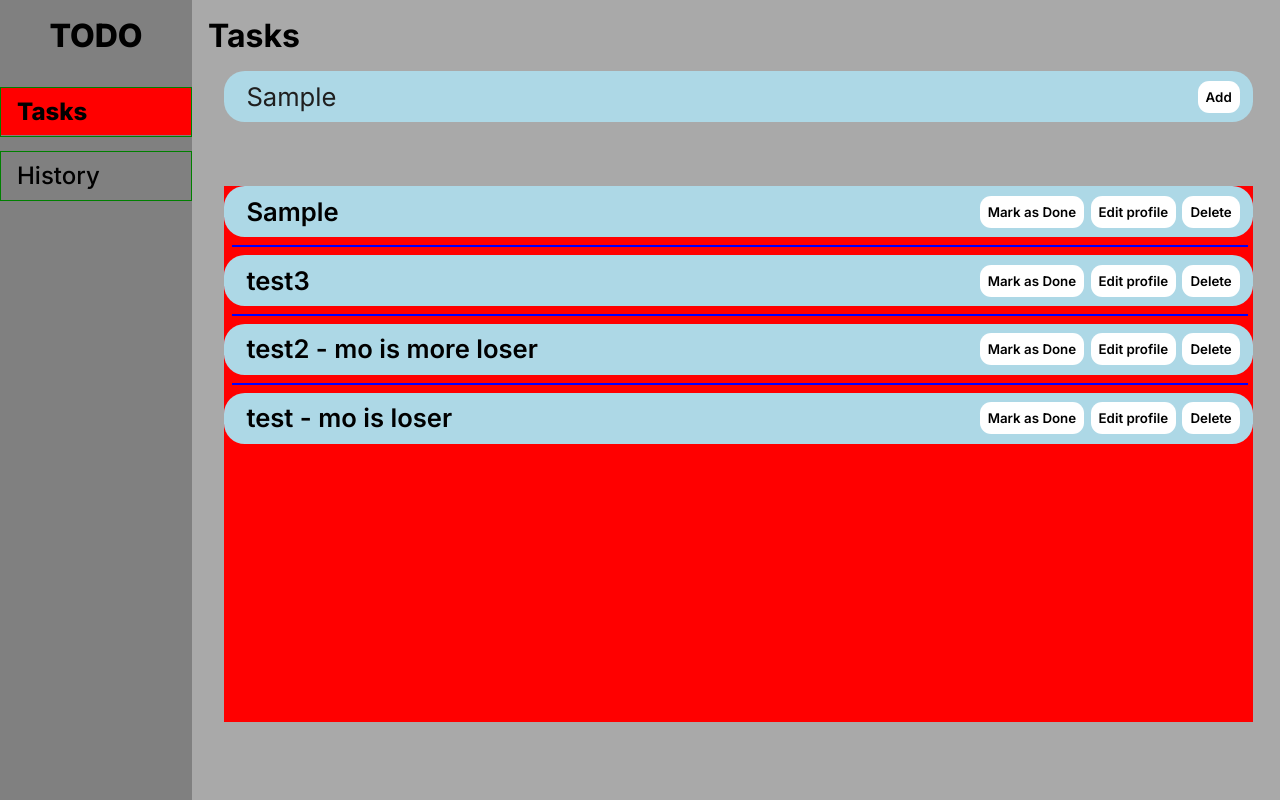
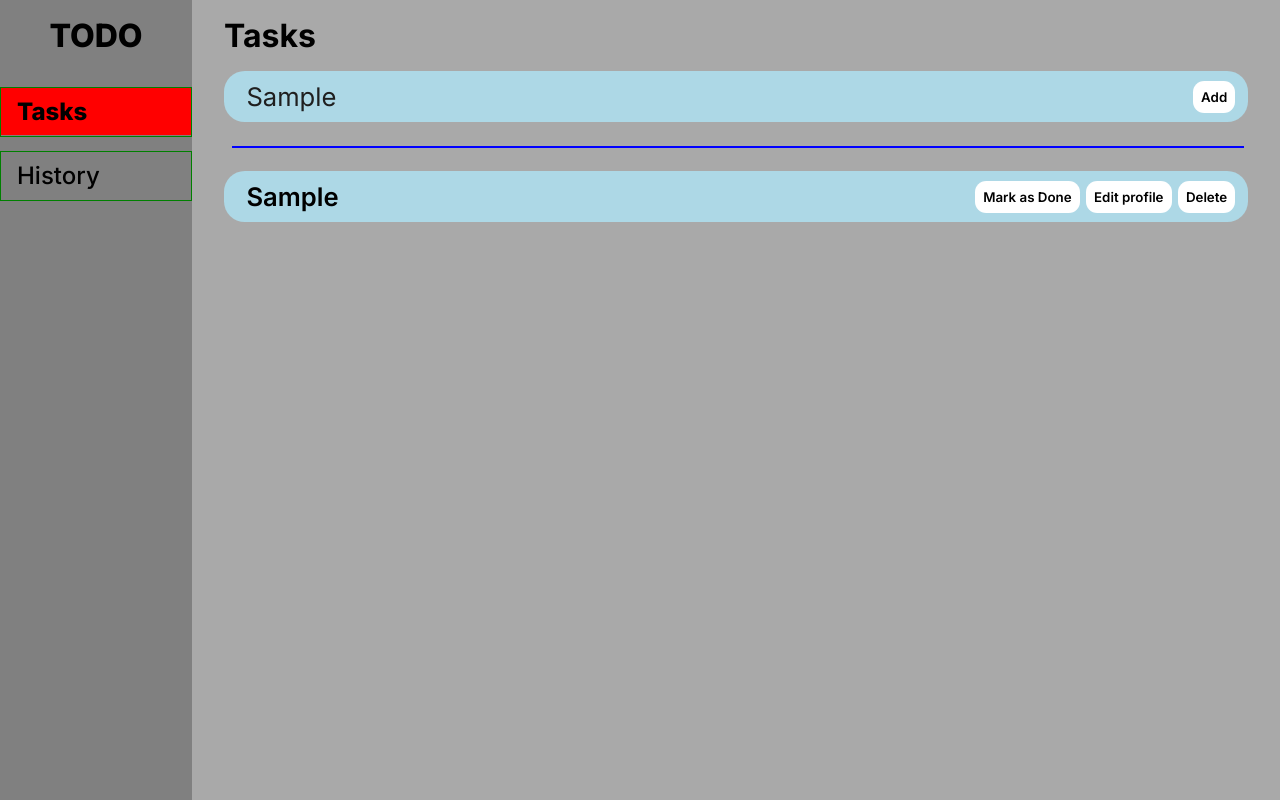
Before and after one commit to Moo2meenn/todo-app, a React (Create React App) app: page / in a window 1280 px wide. Both pictures are taken after typing "Sample" into the empty fields and a click on the button "Add". Built offline with nearby package versions, Linux system fonts and the light colour scheme.

Commit message:
refactor v2 - refactored literally everything

```diff
--- a/src/App.js
+++ b/src/App.js
@@ -1,22 +1,24 @@
-import React, { useState } from "react";
+import React from "react";
 import { Routes, Route } from "react-router-dom";
 //Import components
 import GlobalStyles from "./components/GlobalStyles";
 import Nav from "./components/Nav";
+import styled from "styled-components";
 //Import pages
 import Tasks from "./pages/Tasks";
 import History from "./pages/History";
-import TasksList from "./components/TasksList";
-import HistoryList from "./components/HistoryList";
+
+import { useTasks, useTaskHistory } from "./states";
 
 function App() {
-  const [tasks, setTasks] = useState(TasksList());
-  const [history, setHistory] = useState(HistoryList());
+  const [tasks, setTasks] = useTasks();
+  const [history, setHistory] = useTaskHistory();
 
   return (
-    <div className="App">
+    <div>
       <GlobalStyles />
       <Nav />
+      <StyledContainer>
         <Routes>
           <Route
             path="/"
@@ -42,8 +44,21 @@ function App() {
             }
           />
         </Routes>
+      </StyledContainer>
     </div>
   );
 }
 
+const StyledContainer = styled.div`
+  background-color: darkgray;
+  height: 100vh;
+  width: 85%;
+  display: flex;
+  flex-direction: column;
+  padding-left: 2rem;
+  padding-bottom: 1rem;
+  padding-top: 1rem;
+  margin-left: 15%;
+`;
+
 export default App;
--- a/src/components/CreateTask.js
+++ b/src/components/CreateTask.js
@@ -1,29 +1,26 @@
 import React from "react";
 import styled from "styled-components";
+import { BaseButton } from "./GlobalStyles";
 import { v4 as uuidv4 } from "uuid";
-import { BaseButton } from "./GlobalStyles";
 
-const CreateTask = ({ tasks, setTasks, history, setHistory }) => {
+const CreateTask = ({ setTasks, setHistory }) => {
   function handleSubmit(e) {
     e.preventDefault();
     const formData = new FormData(e.target);
-    const taskName = formData.get("taskName")?.trim();
-    const id = uuidv4();
+    const name = formData.get("taskName")?.trim();
 
-    const dateObject = new Date();
+    if (!name) return;
 
-    const deleteTime = dateObject.toUTCString();
+    const time = new Date().toUTCString();
+    const task = { name, id: uuidv4() };
 
-    if (!taskName) return;
+    setTasks((tasks) => [...tasks, task]);
 
-    setTasks([...tasks, { id, name: taskName }]);
-
-    setHistory([
+    setHistory((history) => [
       ...history,
       {
-        id,
-        taskName,
-        deleteTime,
+        ...task,
+        time,
         status: "Created",
       },
     ]);
@@ -45,9 +42,8 @@ const CreateTask = ({ tasks, setTasks, history, setHistory }) => {
 const StyledForm = styled.form`
   display: flex;
   padding: 0.6rem;
-  width: 97.4%;
   border-radius: 1.3rem;
-  margin: 1rem;
+  margin: 1rem 2rem 0rem 0rem;
   background-color: lightblue;
   justify-content: space-between;
 `;
--- /dev/null
+++ b/src/components/Divider.js
@@ -0,0 +1,8 @@
+import styled from "styled-components";
+
+export const Divider = styled.div`
+  width: 98.8%;
+  height: 2px;
+  margin: 0.5rem;
+  background-color: blue;
+`;
--- a/src/components/HistoryList.js
+++ /dev/null
@@ -1,5 +0,0 @@
-const HistoryList = () => {
-  return [];
-};
-
-export default HistoryList;
--- a/src/components/Task.js
+++ b/src/components/Task.js
@@ -3,33 +3,27 @@ import styled from "styled-components";
 import EditTaskModal from "./EditTaskModal";
 import { BaseH2, BaseButton } from "./GlobalStyles";
 
-const Task = ({ tasks, setTasks, taskName, id, history, setHistory }) => {
+const Task = ({ tasks, setTasks, task, history, setHistory }) => {
   const deleteHandler = () => {
-    const dateObject = new Date();
-
-    const deleteTime = dateObject
-      .toUTCString()
-      .slice(0, dateObject.toDateString.length - 4);
-
-    setHistory([...history, { id, taskName, deleteTime, status: "Deleted" }]);
-    setTasks(tasks.filter((t) => t.id !== id));
+    const time = new Date().toUTCString();
+    setHistory((history) => [...history, { ...task, time, status: "Deleted" }]);
+    setTasks((tasks) => tasks.filter((t) => t.id !== task.id));
   };
 
   const doneHandler = () => {
-    const dateObject = new Date();
+    const time = new Date().toUTCString();
 
-    const deleteTime = dateObject
-      .toUTCString()
-      .slice(0, dateObject.toDateString.length - 4);
+    setHistory((history) => [
+      ...history,
+      { ...task, time, status: "Completed" },
+    ]);
 
-    setHistory([...history, { id, taskName, deleteTime, status: "Completed" }]);
-
-    setTasks(tasks.filter((t) => t.id !== id));
+    setTasks((tasks) => tasks.filter((t) => t.id !== task.id));
   };
 
   return (
     <StyledDiv>
-      <StyledName>{taskName}</StyledName>
+      <StyledName>{task.name}</StyledName>
       <InnerDiv>
         <BaseButton onClick={doneHandler}>Mark as Done</BaseButton>
         <EditTaskModal />
--- a/src/components/TasksList.js
+++ /dev/null
@@ -1,20 +0,0 @@
-import { v4 as uuidv4 } from "uuid";
-
-const TasksList = () => {
-  return [
-    {
-      id: uuidv4(),
-      name: "test - mo is loser",
-    },
-    {
-      id: uuidv4(),
-      name: "test2 - mo is more loser",
-    },
-    {
-      id: uuidv4(),
-      name: "test3",
-    },
-  ];
-};
-
-export default TasksList;
--- /dev/null
+++ b/src/components/TasksView.js
@@ -0,0 +1,74 @@
+import React from "react";
+import * as ScrollArea from "@radix-ui/react-scroll-area";
+import styled from "styled-components";
+
+export const TasksView = ({ children }) => (
+  <StyledScrollAreaRoot>
+    <StyledScrollAreaViewport>{children}</StyledScrollAreaViewport>
+    <StyledScrollAreaScrollbar orientation="vertical">
+      <StyledScrollAreaThumb />
+    </StyledScrollAreaScrollbar>
+    <StyledScrollAreaScrollbar orientation="horizontal">
+      <StyledScrollAreaThumb />
+    </StyledScrollAreaScrollbar>
+    <StyledScrollAreaCorner />
+  </StyledScrollAreaRoot>
+);
+
+const StyledScrollAreaRoot = styled(ScrollArea.Root)`
+  overflow: hidden;
+  flex: 1 1 auto;
+`;
+
+const StyledScrollAreaViewport = styled(ScrollArea.Viewport)`
+  width: 100%;
+  height: 100%;
+  border-radius: inherit;
+  padding-right: 2rem;
+`;
+
+const StyledScrollAreaScrollbar = styled(ScrollArea.Scrollbar)`
+  display: flex;
+  user-select: none;
+  touch-action: none;
+  padding: 1px;
+  margin: 10px;
+  background: #777777;
+  transition: background 160ms ease-out;
+
+  &:hover {
+    background: var(--black-a8);
+  }
+
+  &[data-orientation="vertical"] {
+    width: 10px;
+  }
+
+  &[data-orientation="horizontal"] {
+    flex-direction: column;
+    height: 10px;
+  }
+`;
+
+const StyledScrollAreaThumb = styled(ScrollArea.Thumb)`
+  flex: 1;
+  background: #4a4aff;
+  border-radius: 1px;
+  position: relative;
+
+  &:before {
+    content: "";
+    position: absolute;
+    top: 50%;
+    left: 50%;
+    transform: translate(-50%, -50%);
+    width: 100%;
+    height: 100%;
+    min-width: 44px;
+    min-height: 44px;
+  }
+`;
+
+const StyledScrollAreaCorner = styled(ScrollArea.Corner)`
+  background: #000000;
+`;
--- a/src/pages/History.js
+++ b/src/pages/History.js
@@ -1,61 +1,35 @@
 import React from "react";
-import styled from "styled-components";
 import HistoryTask from "../components/HistoryTask";
+import { TasksView } from "../components/TasksView";
+import { Divider } from "../components/Divider";
 
 const History = ({ history, setHistory, tasks, setTasks }) => {
   return (
-    <StyledDiv>
+    <>
       <h1>History</h1>
-      <InnerDiv>
-        {history.length === 0 ? <h2>There is no log history!</h2> : null}
+      <TasksView>
+        {history.length ? (
+          <Divider style={{ marginBlock: "1.47rem" }} />
+        ) : (
+          <h2 style={{ marginBlock: "1.47rem" }}>There is no log history!</h2>
+        )}
         {history
           .map((task, index) => (
-            <WrapperDiv key={task.id}>
+            <div key={`${task.id}${task.time}`}>
               <HistoryTask
+                task={task}
                 history={history}
-                name={task.taskName}
-                time={task.deleteTime}
-                status={task.status}
                 setHistory={setHistory}
                 tasks={tasks}
                 setTasks={setTasks}
-                id={task.id}
               />
-              {index === 0 ? null : <LineDiv />}
-            </WrapperDiv>
+              {index !== 0 && <Divider />}
+            </div>
           ))
           .reverse()}
-      </InnerDiv>
-    </StyledDiv>
+      </TasksView>
+    </>
   );
 };
 
-const StyledDiv = styled.div`
-  background-color: darkgray;
-  margin-left: 15%;
-  padding: 1rem;
-  height: 100vh;
-`;
-
-const InnerDiv = styled.div`
-  height: 76vh;
-  width: 97.4%;
-  overflow: auto;
-  margin: 4rem 0rem 0rem 1rem;
-  padding: 0rem;
-  background-color: red;
-`;
-
-const WrapperDiv = styled.div`
-  padding: 0;
-  margin: 0;
-`;
-
-const LineDiv = styled.div`
-  width: 98.8%;
-  height: 0.1rem;
-  margin: 0.5rem;
-  background-color: blue;
-`;
-
 export default History;
--- a/src/pages/Tasks.js
+++ b/src/pages/Tasks.js
@@ -1,11 +1,12 @@
 import React from "react";
-import styled from "styled-components";
 import Task from "../components/Task";
 import CreateTask from "../components/CreateTask";
+import { TasksView } from "../components/TasksView";
+import { Divider } from "../components/Divider";
 
 const Tasks = ({ tasks, setTasks, history, setHistory }) => {
   return (
-    <StyledDiv>
+    <>
       <h1>Tasks</h1>
       <CreateTask
         tasks={tasks}
@@ -13,54 +14,31 @@ const Tasks = ({ tasks, setTasks, history, setHistory }) => {
         history={history}
         setHistory={setHistory}
       />
-      <InnerDiv>
-        {tasks.length === 0 ? <h2>Add some tasks to show up here!</h2> : null}
+      <TasksView>
+        {tasks.length ? (
+          <Divider style={{ marginBlock: "1.47rem" }} />
+        ) : (
+          <h2 style={{ marginBlock: "1.47rem" }}>
+            Add some tasks to show up here!
+          </h2>
+        )}
         {tasks
           .map((task, index) => (
-            <WrapperDiv key={task.id}>
+            <div key={task.id}>
               <Task
                 setTasks={setTasks}
                 tasks={tasks}
-                taskName={task.name}
-                id={task.id}
+                task={task}
                 history={history}
                 setHistory={setHistory}
               />
-              {index === 0 ? null : <LineDiv />}
-            </WrapperDiv>
+              {index !== 0 && <Divider />}
+            </div>
           ))
           .reverse()}
-      </InnerDiv>
-    </StyledDiv>
+      </TasksView>
+    </>
   );
 };
 
-const StyledDiv = styled.div`
-  background-color: darkgray;
-  margin-left: 15%;
-  padding: 1rem;
-  height: 100vh;
-`;
-
-const InnerDiv = styled.div`
-  height: 67vh;
-  width: 97.4%;
-  overflow: auto;
-  margin: 4rem 0rem 0rem 1rem;
-  padding: 0rem;
-  background-color: red;
-`;
-
-const WrapperDiv = styled.div`
-  padding: 0;
-  margin: 0;
-`;
-
-const LineDiv = styled.div`
-  width: 98.8%;
-  height: 0.1rem;
-  margin: 0.5rem;
-  background-color: blue;
-`;
-
 export default Tasks;
--- /dev/null
+++ b/src/states.js
@@ -0,0 +1,29 @@
+import { useState, useEffect } from "react";
+
+function useLocalStorageState(key, defaultValue) {
+  let value = defaultValue;
+
+  try {
+    value = JSON.parse(localStorage.getItem(key));
+  } catch {
+    value = defaultValue;
+  }
+
+  if (value === undefined || value === null) value = defaultValue;
+
+  const [state, setState] = useState(value);
+
+  useEffect(() => {
+    localStorage.setItem(key, JSON.stringify(state));
+  }, [key, state]);
+
+  return [state, setState];
+}
+
+export function useTasks() {
+  return useLocalStorageState("tasks", []);
+}
+
+export function useTaskHistory() {
+  return useLocalStorageState("history", []);
+}
```
Also changed, not shown: src/components/HistoryTask.js (+13 -19 lines). Lines whose indentation alone changed are shown as unchanged.
